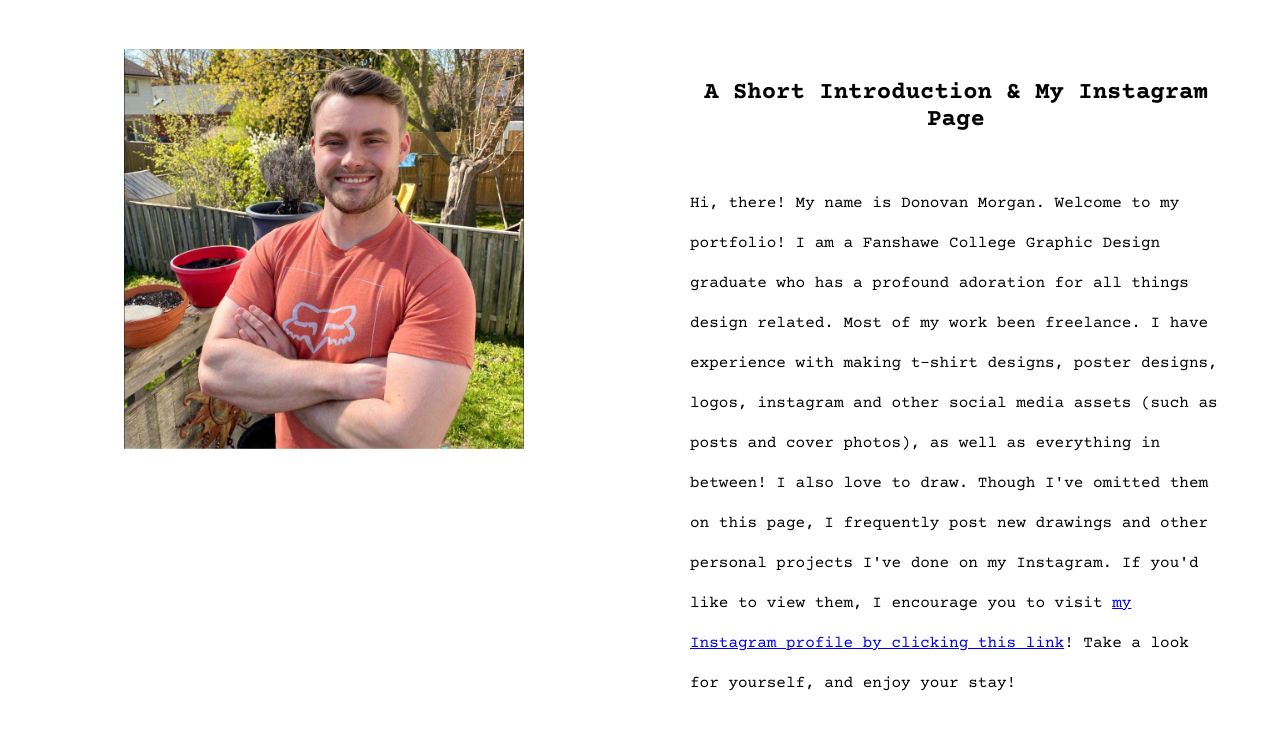
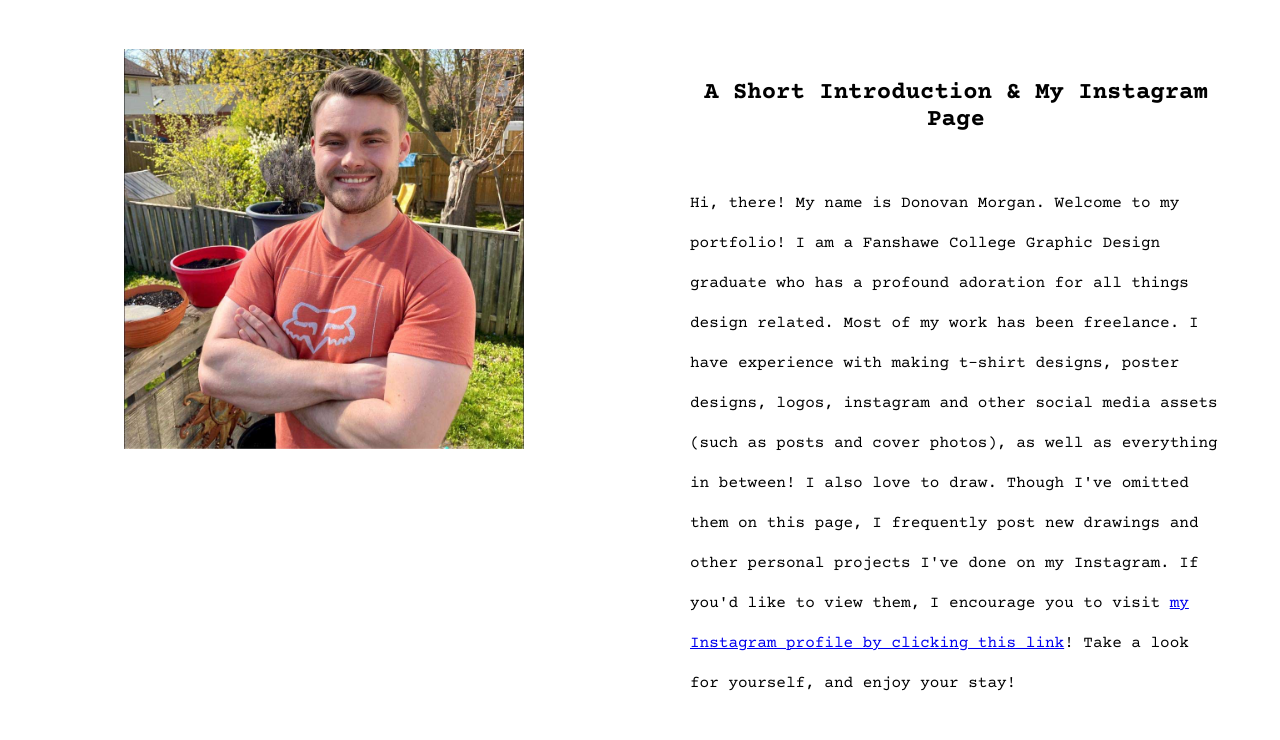
Before and after one commit to donovanmorgan47/website, a plain HTML site: page index.html in a window 1280 px wide. Shown: the part 60-800 px from the top of the page. Drawn offline with nearby package versions, Linux system fonts and the light colour scheme.

Commit message:
Update index.html

```diff
--- a/index.html
+++ b/index.html
@@ -19,7 +19,7 @@
         <div class="columns" style="background-color:#ffffff">
             <h2 class="heading">A Short Introduction & My Instagram Page</h2>
             <p>Hi, there! My name is Donovan Morgan. Welcome to my portfolio! I am a Fanshawe College Graphic Design graduate who has a profound adoration for all things design related. Most of my work
-                been freelance. I have experience with making t-shirt designs, poster designs, logos, instagram and other social media assets (such as posts and cover photos), as well as everything in
+                has been freelance. I have experience with making t-shirt designs, poster designs, logos, instagram and other social media assets (such as posts and cover photos), as well as everything in
                 between! I also love to draw. Though I've omitted them on this page, I frequently post new drawings and other personal projects I've done on my Instagram. If you'd like to
                 view them, I encourage you to visit <a href="https://www.instagram.com/donovan_morgan47/">my Instagram profile by clicking this link</a>! Take a look for yourself, and enjoy your stay!
             </p>
```
